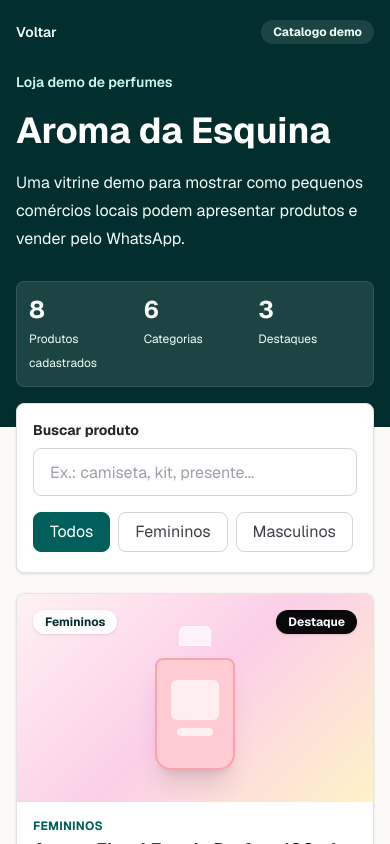
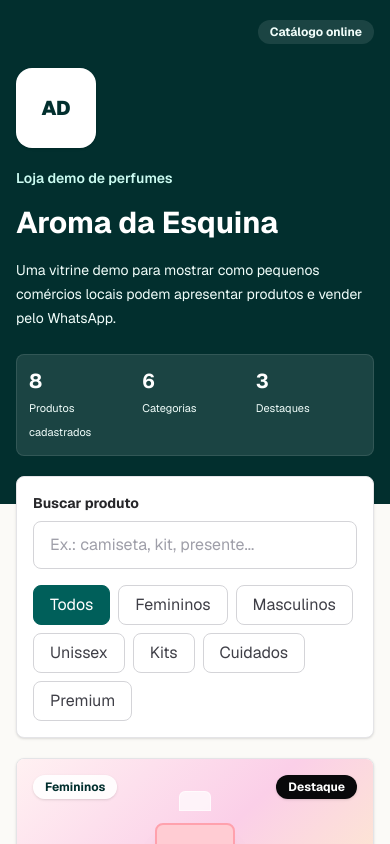
Before and after one commit to Jeancarl0s21/catalogo-local, a Next.js app: page /loja/demo in a window 390 px wide. Shown: the top 844 px of the page. Built offline with nearby package versions, Linux system fonts and the light colour scheme; no server answers; the database is empty.

Commit message:
Melhora vitrine publica e responsividade

```diff
--- a/app/loja/demo/demo-store-client.tsx
+++ b/app/loja/demo/demo-store-client.tsx
@@ -9,6 +9,7 @@ export type PublicStore = {
   description: string;
   whatsapp: string;
   whatsappMessageTemplate: string;
+  logoUrl?: string | null;
 };
 
 export type PublicProduct = {
@@ -36,6 +37,16 @@ function whatsappUrl(store: PublicStore, productName: string) {
   return `https://wa.me/${store.whatsapp}?text=${encodeURIComponent(message)}`;
 }
 
+function getStoreInitials(name: string) {
+  return name
+    .split(" ")
+    .filter(Boolean)
+    .slice(0, 2)
+    .map((word) => word[0])
+    .join("")
+    .toUpperCase();
+}
+
 export function DemoStoreClient({ store, categories, products }: DemoStoreClientProps) {
   const [search, setSearch] = useState("");
   const [category, setCategory] = useState("Todos");
@@ -55,48 +66,65 @@ export function DemoStoreClient({ store, categories, products }: DemoStoreClient
   }, [category, products, search]);
 
   return (
-    <main className="min-h-screen bg-[#fbfaf7] pb-8 text-zinc-950">
-      <section className="bg-teal-950 px-4 pb-10 pt-5 text-white">
+    <main className="min-h-screen overflow-x-hidden bg-[#fbfaf7] text-zinc-950">
+      <section className="bg-teal-950 px-4 pb-12 pt-5 text-white sm:pb-14">
         <div className="mx-auto max-w-6xl">
-          <div className="flex items-center justify-between gap-4">
-            <Link className="text-sm font-semibold text-teal-50" href="/">
-              Voltar
-            </Link>
+          <div className="flex justify-end">
             <span className="rounded-full bg-white/10 px-3 py-1 text-xs font-bold text-teal-50">
-              Catalogo demo
+              Catálogo online
             </span>
           </div>
 
-          <div className="mt-7 grid gap-7 lg:grid-cols-[1.1fr_0.9fr] lg:items-end">
-            <div className="space-y-4">
-              <p className="text-sm font-semibold text-teal-100">{store.segment}</p>
-              <h1 className="max-w-2xl text-4xl font-bold leading-tight sm:text-5xl">
-                {store.name}
-              </h1>
-              <p className="max-w-2xl text-base leading-7 text-teal-50">
-                {store.description}
-              </p>
+          <div className="mt-6 grid min-w-0 gap-6 lg:grid-cols-[1.1fr_0.9fr] lg:items-end">
+            <div className="flex min-w-0 flex-col gap-5 sm:flex-row sm:items-start">
+              {/* Future upload should recommend square 1:1 logos, accept PNG/JPG/WEBP, and validate size/proportion while preserving object-fit. */}
+              <div className="flex h-20 w-20 shrink-0 items-center justify-center overflow-hidden rounded-2xl border border-white/15 bg-white text-xl font-black text-teal-950 shadow-sm sm:h-24 sm:w-24">
+                {store.logoUrl ? (
+                  <div
+                    aria-label={`Logo ${store.name}`}
+                    className="h-full w-full bg-contain bg-center bg-no-repeat"
+                    role="img"
+                    style={{ backgroundImage: `url(${store.logoUrl})` }}
+                  />
+                ) : (
+                  <span>{getStoreInitials(store.name)}</span>
+                )}
+              </div>
+
+              <div className="min-w-0 space-y-4">
+                <p className="text-sm font-semibold text-teal-100">{store.segment}</p>
+                <h1 className="max-w-2xl break-words text-3xl font-bold leading-tight sm:text-5xl">
+                  {store.name}
+                </h1>
+                <p className="max-w-2xl text-sm leading-6 text-teal-50 sm:text-base sm:leading-7">
+                  {store.description}
+                </p>
+              </div>
             </div>
 
-            <div className="grid grid-cols-3 gap-3 rounded-lg border border-white/10 bg-white/10 p-3">
-              <div>
-                <strong className="block text-2xl">{activeProducts.length}</strong>
-                <span className="text-xs text-teal-50">Produtos cadastrados</span>
+            <div className="grid min-w-0 grid-cols-3 gap-2 rounded-lg border border-white/10 bg-white/10 p-3 sm:gap-3">
+              <div className="min-w-0">
+                <strong className="block text-xl sm:text-2xl">{activeProducts.length}</strong>
+                <span className="text-[11px] leading-4 text-teal-50 sm:text-xs">
+                  Produtos cadastrados
+                </span>
               </div>
-              <div>
-                <strong className="block text-2xl">{Math.max(categories.length - 1, 0)}</strong>
-                <span className="text-xs text-teal-50">Categorias</span>
+              <div className="min-w-0">
+                <strong className="block text-xl sm:text-2xl">
+                  {Math.max(categories.length - 1, 0)}
+                </strong>
+                <span className="text-[11px] leading-4 text-teal-50 sm:text-xs">Categorias</span>
               </div>
-              <div>
-                <strong className="block text-2xl">{featuredProducts}</strong>
-                <span className="text-xs text-teal-50">Destaques</span>
+              <div className="min-w-0">
+                <strong className="block text-xl sm:text-2xl">{featuredProducts}</strong>
+                <span className="text-[11px] leading-4 text-teal-50 sm:text-xs">Destaques</span>
               </div>
             </div>
           </div>
         </div>
       </section>
 
-      <section className="mx-auto -mt-6 max-w-6xl px-4">
+      <section className="mx-auto -mt-7 max-w-6xl px-4">
         <div className="rounded-lg border border-zinc-200 bg-white p-4 shadow-sm">
           <label className="block text-sm font-bold text-zinc-800" htmlFor="search">
             Buscar produto
@@ -110,7 +138,7 @@ export function DemoStoreClient({ store, categories, products }: DemoStoreClient
             value={search}
           />
 
-          <div className="mt-4 flex gap-2 overflow-x-auto pb-1">
+          <div className="mt-4 flex max-w-full flex-wrap gap-2">
             {categories.map((item) => (
               <button
                 className={`h-10 shrink-0 rounded-lg border px-4 text-sm font-semibold transition ${
@@ -132,7 +160,7 @@ export function DemoStoreClient({ store, categories, products }: DemoStoreClient
       <section className="mx-auto mt-5 grid max-w-6xl gap-4 px-4 sm:grid-cols-2 lg:grid-cols-3">
         {visibleProducts.map((product) => (
           <article
-            className="overflow-hidden rounded-lg border border-zinc-200 bg-white shadow-sm"
+            className="min-w-0 overflow-hidden rounded-lg border border-zinc-200 bg-white shadow-sm"
             key={product.id}
           >
             <div className={`relative flex h-52 items-center justify-center ${product.imageClass}`}>
@@ -156,7 +184,7 @@ export function DemoStoreClient({ store, categories, products }: DemoStoreClient
               )}
 
               {product.category ? (
-                <div className="absolute left-4 top-4 rounded-full bg-white/90 px-3 py-1 text-xs font-bold text-teal-950 shadow-sm">
+                <div className="absolute left-4 top-4 max-w-[calc(100%-2rem)] rounded-full bg-white/90 px-3 py-1 text-xs font-bold text-teal-950 shadow-sm">
                   {product.category}
                 </div>
               ) : null}
@@ -169,13 +197,13 @@ export function DemoStoreClient({ store, categories, products }: DemoStoreClient
             </div>
 
             <div className="flex min-h-64 flex-col p-4">
-              <div className="flex-1">
+              <div className="min-w-0 flex-1">
                 {product.category ? (
                   <p className="text-xs font-bold uppercase tracking-wide text-teal-800">
                     {product.category}
                   </p>
                 ) : null}
-                <h2 className="mt-1 text-lg font-bold leading-snug text-zinc-950">
+                <h2 className="mt-1 break-words text-lg font-bold leading-snug text-zinc-950">
                   {product.name}
                 </h2>
                 <p className="mt-2 text-sm leading-6 text-zinc-600">{product.description}</p>
@@ -184,7 +212,7 @@ export function DemoStoreClient({ store, categories, products }: DemoStoreClient
               <div className="mt-4">
                 <p className="text-2xl font-bold text-zinc-950">{product.price}</p>
                 <a
-                  className="mt-3 flex h-11 items-center justify-center rounded-lg bg-emerald-700 px-4 text-sm font-bold text-white transition hover:bg-emerald-800"
+                  className="mt-3 flex min-h-11 items-center justify-center rounded-lg bg-emerald-700 px-4 py-2 text-center text-sm font-bold text-white transition hover:bg-emerald-800"
                   href={whatsappUrl(store, product.name)}
                   rel="noopener noreferrer"
                   target="_blank"
@@ -205,6 +233,25 @@ export function DemoStoreClient({ store, categories, products }: DemoStoreClient
           </div>
         ) : null}
       </section>
+
+      <footer className="mx-auto mt-8 max-w-6xl px-4 pb-8">
+        <div className="flex flex-col gap-4 rounded-lg border border-zinc-200 bg-white px-4 py-5 text-center shadow-sm sm:flex-row sm:items-center sm:justify-between sm:text-left">
+          <div>
+            <p className="text-sm font-bold text-zinc-900">
+              Catálogo criado com Catálogo Local
+            </p>
+            <p className="mt-1 text-sm text-zinc-600">
+              Uma vitrine simples para vender pelo WhatsApp.
+            </p>
+          </div>
+          <Link
+            className="inline-flex h-10 items-center justify-center rounded-lg border border-zinc-300 px-4 text-sm font-bold text-zinc-800 transition hover:border-teal-700 hover:text-teal-800"
+            href="/"
+          >
+            Criar meu catálogo
+          </Link>
+        </div>
+      </footer>
     </main>
   );
 }
--- a/app/loja/demo/page.tsx
+++ b/app/loja/demo/page.tsx
@@ -12,6 +12,7 @@ type SupabaseStore = {
   name: string;
   description: string | null;
   business_type: string | null;
+  logo_url: string | null;
   whatsapp: string | null;
   whatsapp_message_template: string | null;
 };
@@ -84,6 +85,7 @@ function getMockStoreData(): DemoStoreData {
       description: mockStore.description,
       whatsapp: mockStore.whatsapp,
       whatsappMessageTemplate: defaultWhatsappMessage,
+      logoUrl: null,
     },
     categories: mockCategories,
     products: mockProducts,
@@ -99,7 +101,7 @@ async function getSupabaseStoreData(): Promise<DemoStoreData | null> {
 
   const { data: store, error: storeError } = await supabase
     .from("stores")
-    .select("id, name, description, business_type, whatsapp, whatsapp_message_template")
+    .select("id, name, description, business_type, logo_url, whatsapp, whatsapp_message_template")
     .eq("slug", "demo")
     .eq("is_active", true)
     .maybeSingle<SupabaseStore>();
@@ -140,6 +142,7 @@ async function getSupabaseStoreData(): Promise<DemoStoreData | null> {
       description: store.description ?? mockStore.description,
       whatsapp: store.whatsapp ?? mockStore.whatsapp,
       whatsappMessageTemplate: store.whatsapp_message_template ?? defaultWhatsappMessage,
+      logoUrl: store.logo_url,
     },
     categories: ["Todos", ...(categories as SupabaseCategory[]).map((category) => category.name)],
     products: (products as SupabaseProduct[]).map((product, index) => {
```
Also changed, not shown: app/dashboard/layout.tsx (+4 -4 lines).
